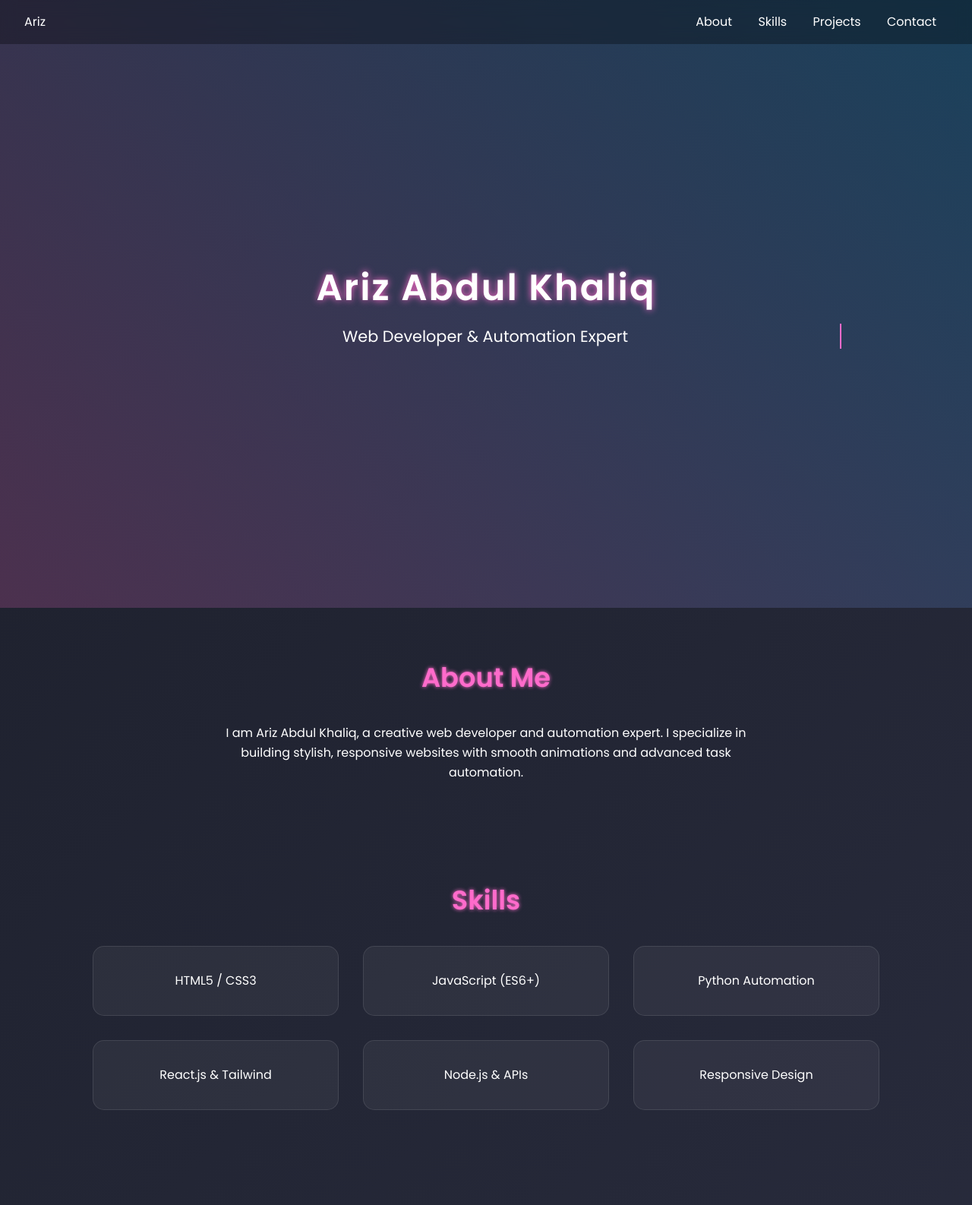
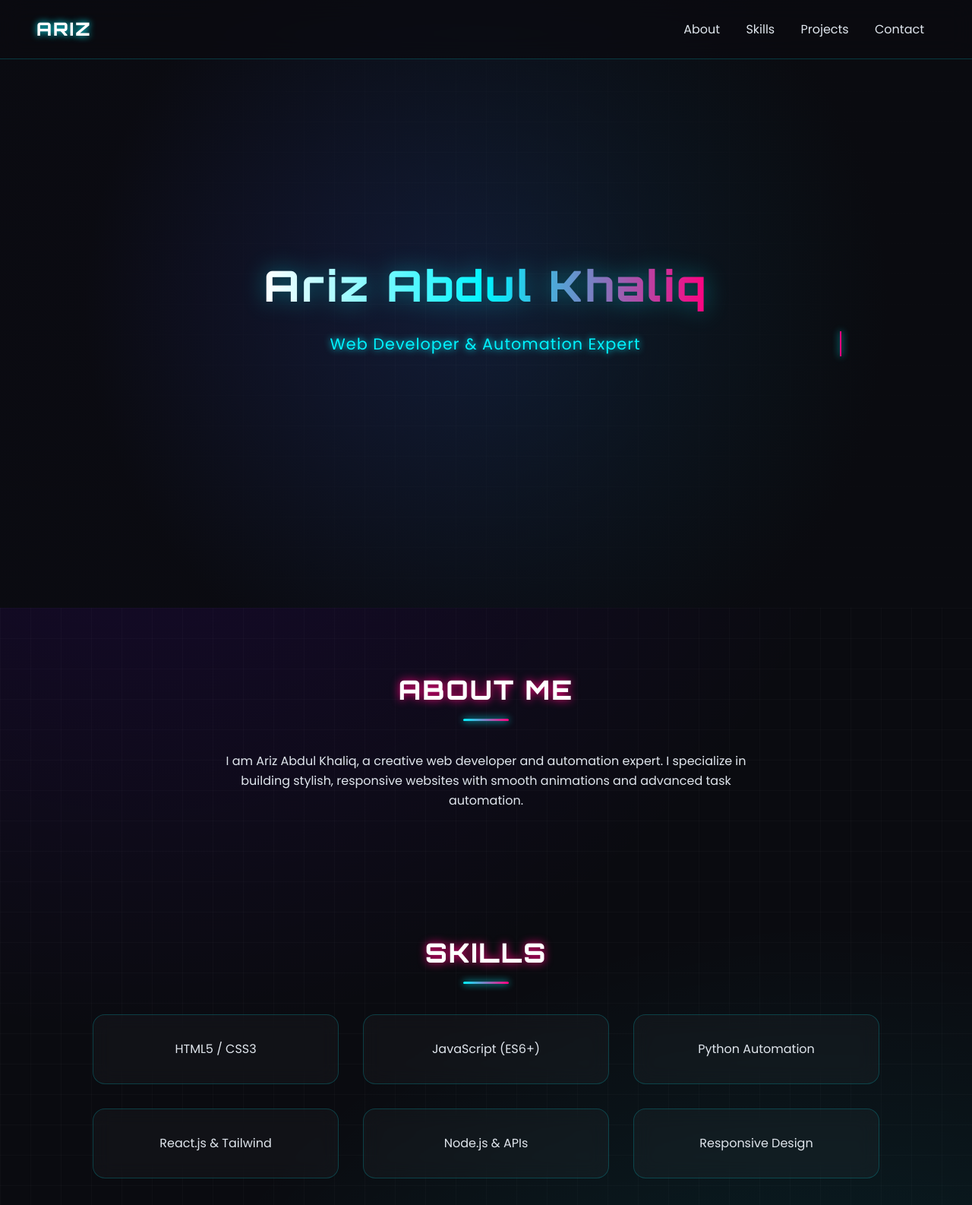
Before and after one commit to arizirci/ak, a plain HTML site: page index.html in a window 1280 px wide. Shown: the top 1586 px of the page at 76% size. Drawn offline with Linux system fonts and the light colour scheme.

Commit message:
Update index.html with new font and styles

```diff
--- a/index.html
+++ b/index.html
@@ -5,46 +5,17 @@
   <meta name="viewport" content="width=device-width, initial-scale=1.0" />
   <meta name="description" content="Portfolio of Ariz Abdul Khaliq | Web Developer & Automation Expert" />
   <title>Ariz Abdul Khaliq - Portfolio</title>
-  <link href="https://fonts.googleapis.com/css2?family=Poppins:wght@300;400;600&display=swap" rel="stylesheet">
-  <style>
-    * { margin: 0; padding: 0; box-sizing: border-box; font-family: 'Poppins', sans-serif; scroll-behavior: smooth; }
-    body { background: linear-gradient(135deg, #1c1f2b, #2a2d3f); color: #fff; line-height: 1.6; overflow-x: hidden; }
 
-    /* Navigation */
-    nav { display: flex; justify-content: space-between; align-items: center; padding: 1rem 2rem; background: rgba(0,0,0,0.3); backdrop-filter: blur(10px); position: fixed; top: 0; width: 100%; z-index: 100; }
-    nav a { color: #fff; text-decoration: none; margin: 0 15px; transition: color 0.3s; }
-    nav a:hover { color: #ff6bcb; }
+  <!-- Google Fonts -->
+  <link rel="preconnect" href="https://fonts.googleapis.com">
+  <link rel="preconnect" href="https://fonts.gstatic.com" crossorigin>
+  <link href="https://fonts.googleapis.com/css2?family=Orbitron:wght@400;600;800&family=Poppins:wght@300;400;600&display=swap" rel="stylesheet">
 
-    /* Hero Section */
-    header { height: 100vh; display: flex; flex-direction: column; justify-content: center; align-items: center; text-align: center; padding: 0 1rem; background: linear-gradient(45deg, rgba(255,107,203,0.2), rgba(0,180,255,0.2)); }
-    header h1 { font-size: 3rem; letter-spacing: 2px; text-shadow: 0 0 10px #ff6bcb; animation: fadeInDown 1s ease-in; }
-    header p { font-size: 1.3rem; margin-top: 0.5rem; animation: typing 4s steps(40) infinite alternate; white-space: nowrap; overflow: hidden; border-right: 2px solid #ff6bcb; }
-
-    /* Sections */
-    section { padding: 4rem 2rem; max-width: 1100px; margin: auto; opacity: 0; transform: translateY(50px); transition: opacity 1s ease-out, transform 1s ease-out; }
-    section.visible { opacity: 1; transform: translateY(0); }
-    section h2 { text-align: center; font-size: 2.2rem; color: #ff6bcb; margin-bottom: 2rem; text-shadow: 0 0 5px #ff6bcb; }
-
-    .skills, .projects { display: grid; grid-template-columns: repeat(auto-fit, minmax(250px, 1fr)); gap: 2rem; }
-    .card { background: rgba(255,255,255,0.05); border: 1px solid rgba(255,255,255,0.1); border-radius: 15px; padding: 2rem; text-align: center; transition: transform 0.3s, box-shadow 0.3s; }
-    .card:hover { transform: translateY(-10px) scale(1.05); box-shadow: 0 0 15px #ff6bcb; }
-
-    /* Footer */
-    footer { text-align: center; padding: 2rem; background: rgba(0, 0, 0, 0.3); backdrop-filter: blur(10px); }
-    footer a { margin: 0 10px; color: #ff6bcb; font-size: 1.5rem; text-decoration: none; transition: color 0.3s; }
-    footer a:hover { color: #00b4ff; }
-
-    @keyframes fadeInDown { from {opacity: 0; transform: translateY(-30px);} to {opacity: 1; transform: translateY(0);} }
-    @keyframes typing { from { width: 0; } to { width: 100%; } }
-
-    @media (max-width: 768px) {
-      nav { flex-direction: column; }
-      header h1 { font-size: 2.2rem; }
-      header p { font-size: 1rem; }
-    }
-  </style>
+  <!-- External Futuristic CSS Link -->
+  <link rel="stylesheet" href="css/styles.css">
 </head>
 <body>
+
   <nav>
     <div class="logo">Ariz</div>
     <div class="links">
@@ -100,7 +71,6 @@
   </footer>
 
   <script>
-    // Fade-in animation on scroll
     const sections = document.querySelectorAll('section');
     const observer = new IntersectionObserver(entries => {
       entries.forEach(entry => {
@@ -108,7 +78,8 @@
           entry.target.classList.add('visible');
         }
       });
-    }, { threshold: 0.2 });
+    }, { threshold: 0.15 });
+
     sections.forEach(section => observer.observe(section));
   </script>
 </body>
```
